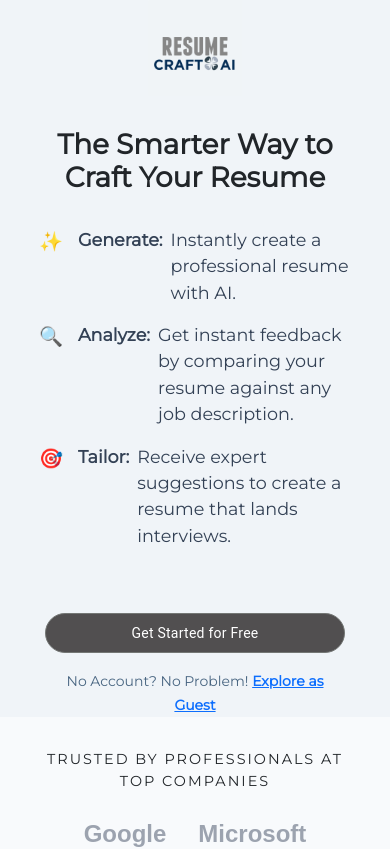
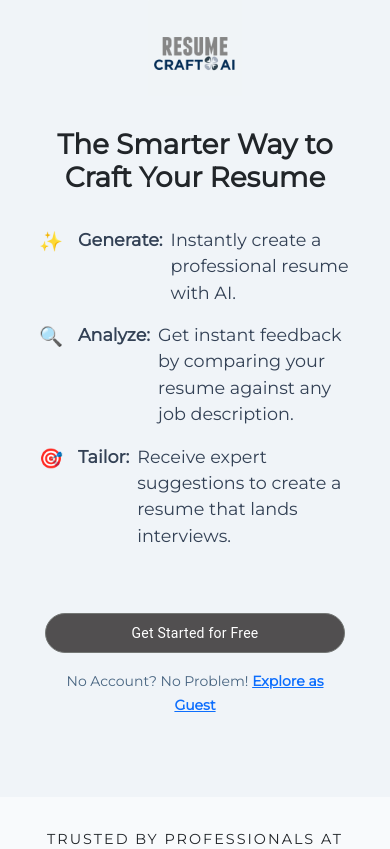
Before and after one commit to thomastepi/resume-craft, a React (Create React App) app: page / in a window 390 px wide. Shown: the top 849 px of the page. Built offline with nearby package versions, Linux system fonts and the light colour scheme; no server answers.

Commit message:
fix landing page responsive styling

```diff
--- a/src/assets/wrapper/LandingPage.js
+++ b/src/assets/wrapper/LandingPage.js
@@ -83,6 +83,7 @@ const Wrapper = styled.main`
     background: #f8fafc;
     padding-top: 2rem;
     padding-bottom: 2rem;
+    margin-top: 3rem;
   }
   .trusted-by-section p {
     margin-bottom: 1.5rem;
@@ -125,7 +126,7 @@ const Wrapper = styled.main`
     height: 50px;
     border-radius: 50%;
     background: var(--primary-500);
-    color: #fff;
+    color: #bbb8b8ff;
     display: grid;
     place-items: center;
     font-size: 1.5rem;
@@ -224,7 +225,9 @@ const Wrapper = styled.main`
     .main-img {
       display: none;
     }
-        .steps-container, .stats-section, .testimonials-container {
+    .steps-container,
+    .stats-section,
+    .testimonials-container {
       grid-template-columns: 1fr;
       flex-direction: column;
     }
@@ -234,6 +237,9 @@ const Wrapper = styled.main`
     .logo-mobile img {
       width: 30%;
     }
+    .trusted-by-section {
+      margin-top: 5rem;
+    }
   }
 `;
 export default Wrapper;
```
Lines whose indentation alone changed are shown as unchanged.
